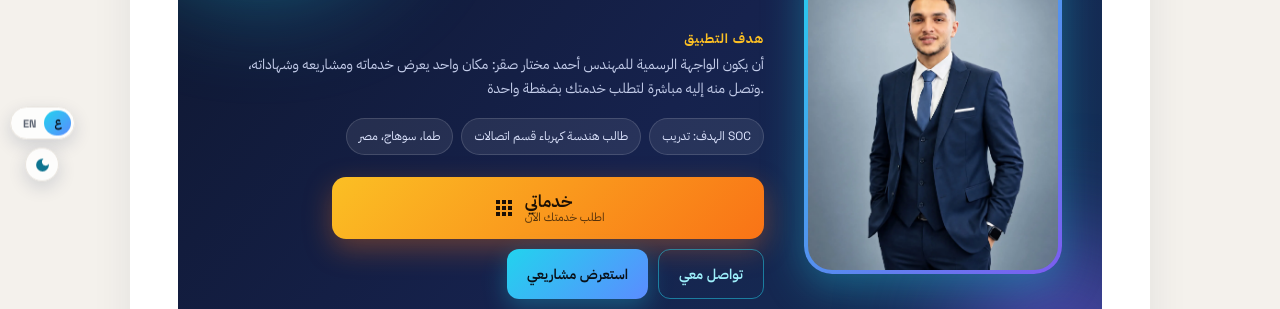
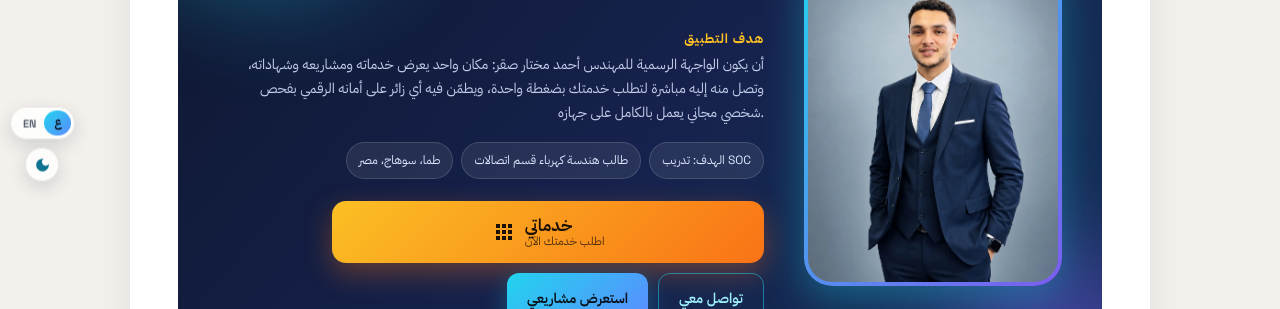
Before and after one commit to ahmedsakr53/ahmedsakr53.github.io, a plain HTML site: page index.html in a window 1280 px wide. Shown: the part 256-565 px from the top of the page. Drawn offline with Linux system fonts and the light colour scheme.

Commit message:
Mention free security checkup in the app goal statement

```diff
--- a/app.js
+++ b/app.js
@@ -73,7 +73,7 @@
       engPrefix: 'المهندس',
       role: 'Junior Cybersecurity Analyst · Network Technician · Software & Games Designer',
       purposeTitle: 'هدف التطبيق',
-      tagline: 'أن يكون الواجهة الرسمية للمهندس أحمد مختار صقر: مكان واحد يعرض خدماته ومشاريعه وشهاداته، وتصل منه إليه مباشرة لتطلب خدمتك بضغطة واحدة.',
+      tagline: 'أن يكون الواجهة الرسمية للمهندس أحمد مختار صقر: مكان واحد يعرض خدماته ومشاريعه وشهاداته، وتصل منه إليه مباشرة لتطلب خدمتك بضغطة واحدة، ويطمّن فيه أي زائر على أمانه الرقمي بفحص شخصي مجاني يعمل بالكامل على جهازه.',
       visitsTitle: 'عدد زيارات الموقع',
       chips: ['طما، سوهاج، مصر', 'طالب هندسة كهرباء قسم اتصالات', 'الهدف: تدريب SOC'],
       ctaProjects: 'استعرض مشاريعي',
@@ -320,7 +320,7 @@
       engPrefix: 'Eng.',
       role: 'Junior Cybersecurity Analyst · Network Technician · Software & Games Designer',
       purposeTitle: 'Purpose of the app',
-      tagline: 'To be the official home of Eng. Ahmed Mokhtar Sakr: one place for his services, projects and certifications, with a direct line to reach him and order your service in one tap.',
+      tagline: 'To be the official home of Eng. Ahmed Mokhtar Sakr: one place for his services, projects and certifications, with a direct line to reach him and order your service in one tap, and where any visitor can check their own digital safety with a free personal checkup that runs entirely on their device.',
       visitsTitle: 'Site visit count',
       chips: ['Tima, Sohag, Egypt', 'Electrical Engineering, Communications student', 'Goal: SOC internship'],
       ctaProjects: 'See my projects',
--- a/index.html
+++ b/index.html
@@ -30,7 +30,7 @@
 </head>
 <body>
 <main class="pf-shell" id="app"></main>
-<script src="app.js?v=35"></script>
+<script src="app.js?v=36"></script>
 <script data-goatcounter="https://ahmedsakr53.goatcounter.com/count" async src="//gc.zgo.at/count.js"></script>
 <script>
 (function(){
```
